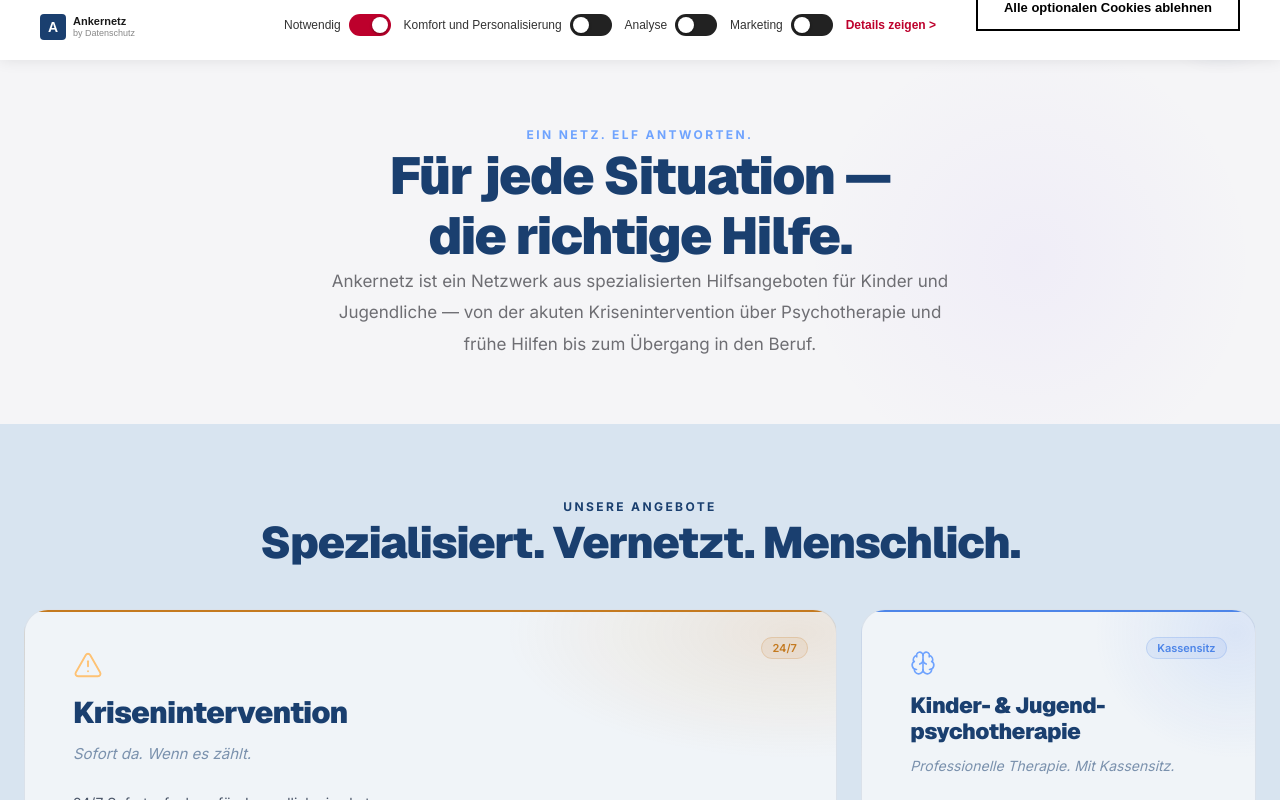
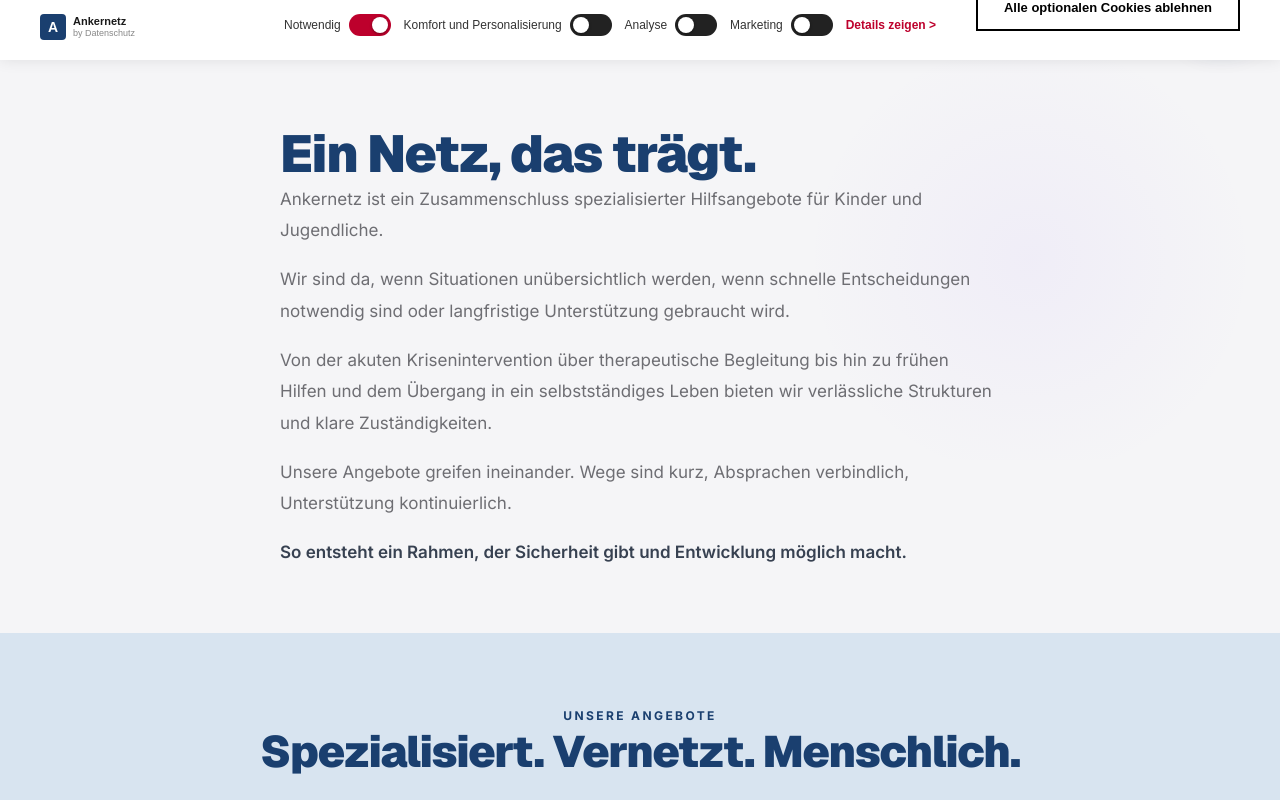
Before and after one commit to ankernetz/ankernetz, a Next.js app: page / in a window 1280 px wide. Shown: the part 740-1540 px from the top of the page. Built offline with nearby package versions, Linux system fonts and the light colour scheme.

Commit message:
Homepage: Einleitungstext ersetzt

```diff
--- a/app/page.tsx
+++ b/app/page.tsx
@@ -127,18 +127,28 @@ export default function HomePage() {
 
         <div className="site-container">
           <BlurFade>
-            <div className="text-center" style={{ maxWidth: "640px", margin: "0 auto" }}>
-              <p className="text-xs font-bold uppercase tracking-[0.2em] text-[#6FA3FE] mb-5">
-                Ein Netz. Elf Antworten.
-              </p>
+            <div style={{ maxWidth: "720px", margin: "0 auto" }}>
               <h2 className="text-[clamp(2rem,5vw,3.25rem)] font-black text-[#1a3f6f] mb-8 leading-[1.1]"
                 style={{ letterSpacing: "-0.03em" }}>
-                Für jede Situation —<br />die richtige Hilfe.
+                Ein Netz, das trägt.
               </h2>
-              <p className="text-[1.0625rem] text-[#6E6E73] font-normal leading-[1.9]">
-                Ankernetz ist ein Netzwerk aus spezialisierten Hilfsangeboten für Kinder und Jugendliche —
-                von der akuten Krisenintervention über Psychotherapie und frühe Hilfen bis zum Übergang in den Beruf.
-              </p>
+              <div style={{ display: "flex", flexDirection: "column", gap: "1.1rem" }}>
+                <p className="text-[1.0625rem] text-[#6E6E73] font-normal leading-[1.8]">
+                  Ankernetz ist ein Zusammenschluss spezialisierter Hilfsangebote für Kinder und Jugendliche.
+                </p>
+                <p className="text-[1.0625rem] text-[#6E6E73] font-normal leading-[1.8]">
+                  Wir sind da, wenn Situationen unübersichtlich werden, wenn schnelle Entscheidungen notwendig sind oder langfristige Unterstützung gebraucht wird.
+                </p>
+                <p className="text-[1.0625rem] text-[#6E6E73] font-normal leading-[1.8]">
+                  Von der akuten Krisenintervention über therapeutische Begleitung bis hin zu frühen Hilfen und dem Übergang in ein selbstständiges Leben bieten wir verlässliche Strukturen und klare Zuständigkeiten.
+                </p>
+                <p className="text-[1.0625rem] text-[#6E6E73] font-normal leading-[1.8]">
+                  Unsere Angebote greifen ineinander. Wege sind kurz, Absprachen verbindlich, Unterstützung kontinuierlich.
+                </p>
+                <p className="text-[1.0625rem] text-[#374151] font-semibold leading-[1.8]">
+                  So entsteht ein Rahmen, der Sicherheit gibt und Entwicklung möglich macht.
+                </p>
+              </div>
             </div>
           </BlurFade>
         </div>
```
